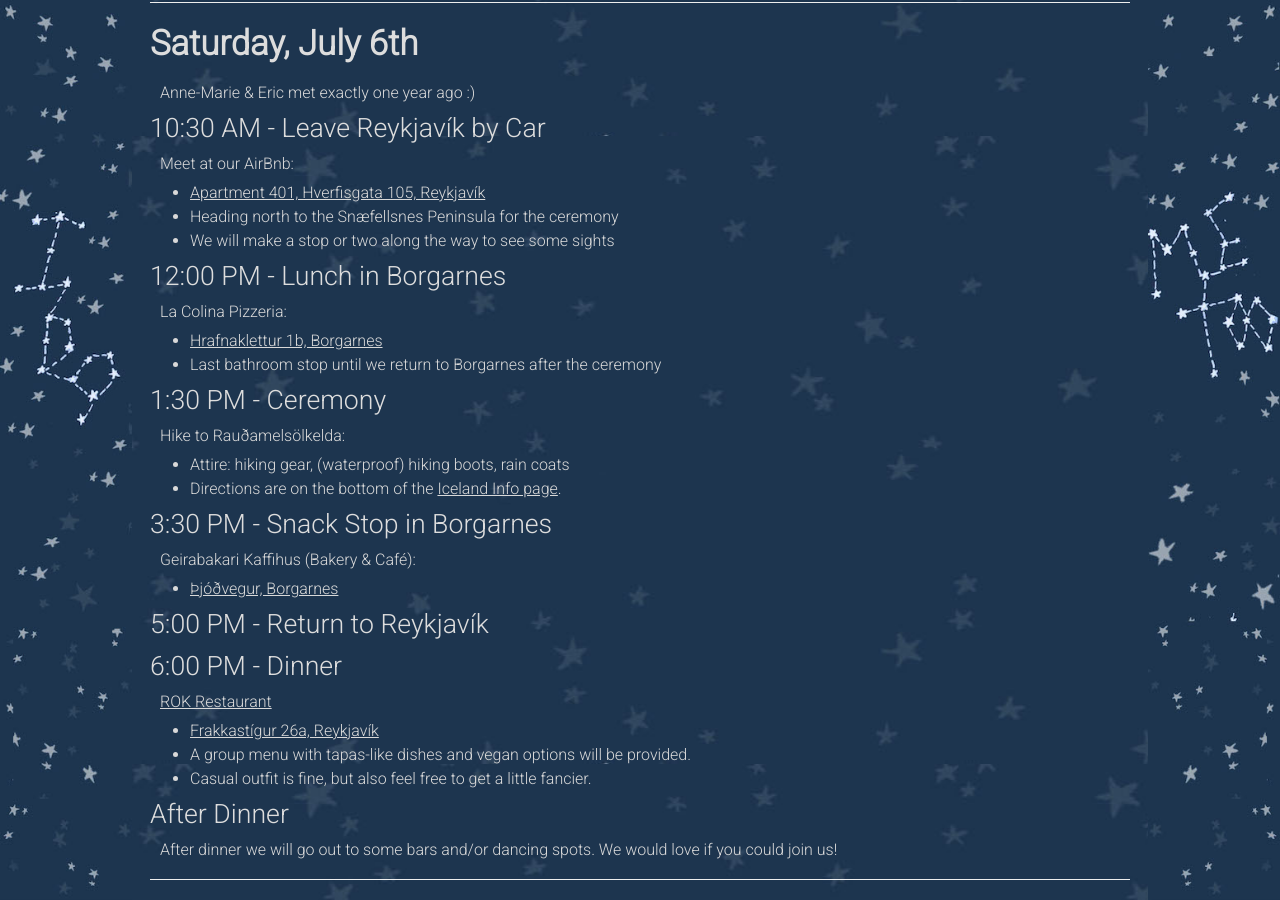
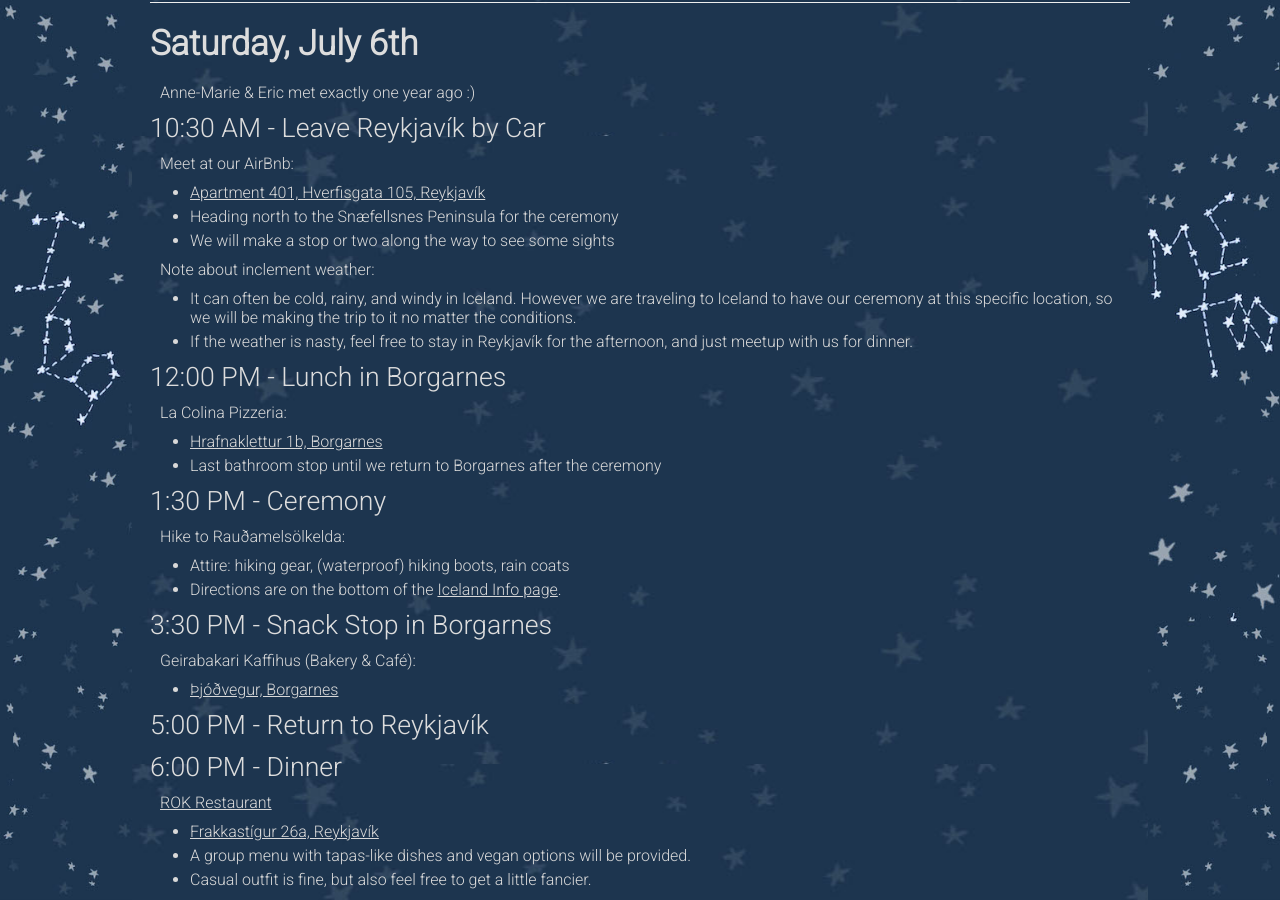
Before and after one commit to rltvty/olkelda, a Jekyll site: the page built from schedule.md, in a window 1280 px wide and 900 px high, scrolled down 619 px. Built offline with Jekyll 4.4.1, drawn with Linux system fonts in a browser that asks for light colours.

Commit message:
inclement weather note

```diff
--- a/schedule.md
+++ b/schedule.md
@@ -31,6 +31,10 @@ Meet at our AirBnb:
 * [Apartment 401, Hverfisgata 105, Reykjavík](https://goo.gl/maps/XRSJt8agZ1s)
 * Heading north to the Snæfellsnes Peninsula for the ceremony
 * We will make a stop or two along the way to see some sights
+
+Note about inclement weather:
+* It can often be cold, rainy, and windy in Iceland.  However we are traveling to Iceland to have our ceremony at this specific location, so we will be making the trip to it no matter the conditions.
+* If the weather is nasty, feel free to stay in Reykjavík for the afternoon, and just meetup with us for dinner.
 
 ## 12:00 PM - Lunch in Borgarnes
 La Colina Pizzeria:
```
